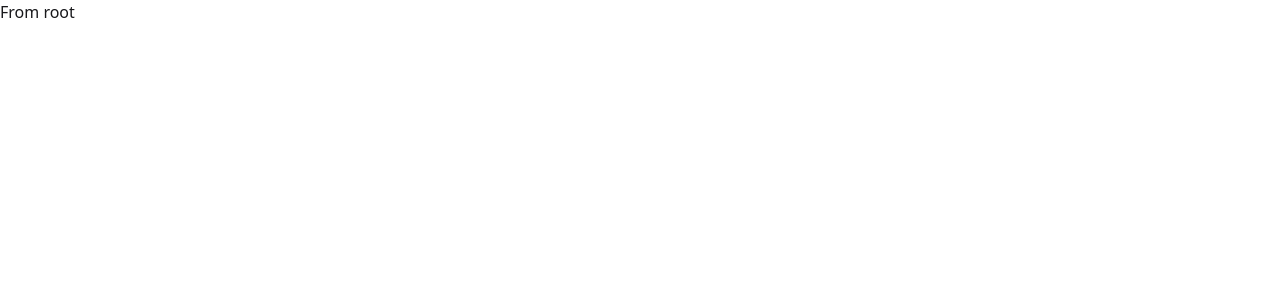
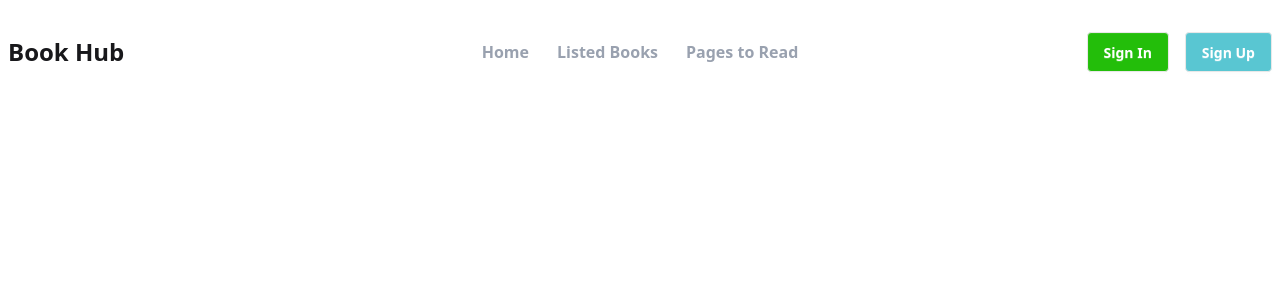
Before and after one commit to tausifislamsheik/Book-Hub, a React (Vite) app: page / in a window 1280 px wide. Shown: the top 300 px of the page. Built offline with nearby package versions, Linux system fonts and the light colour scheme.

Commit message:
Navbar added

```diff
--- a/index.html
+++ b/index.html
@@ -1,10 +1,10 @@
 <!doctype html>
-<html lang="en">
+<html lang="en" data-theme="light">
   <head>
     <meta charset="UTF-8" />
     <link rel="shortcut icon" href="book.png" type="image/x-icon">
     <meta name="viewport" content="width=device-width, initial-scale=1.0" />
-    <title>Vite + React</title>
+    <title>Book Hub</title>
   </head>
   <body>
     <div id="root"></div>
--- /dev/null
+++ b/src/components/Home/Home.jsx
@@ -0,0 +1,9 @@
+const Home = () => {
+    return (
+        <div>
+            <h1>Home section</h1>
+        </div>
+    );
+};
+
+export default Home;
--- /dev/null
+++ b/src/components/Navbar/Navbar.jsx
@@ -0,0 +1,37 @@
+import { NavLink } from "react-router-dom";
+
+const Navbar = () => {
+    const navList = <>
+        <li><NavLink to='/'>Home</NavLink></li>
+        <li><NavLink>Listed Books</NavLink></li>
+        <li><NavLink>Pages to Read</NavLink></li>
+    </>
+    return (
+        <div class="navbar mt-5">
+            <div class="navbar-start">
+                <div class="dropdown">
+                <div tabindex="0" role="button" class="btn btn-ghost lg:hidden">
+                    <svg xmlns="http://www.w3.org/2000/svg" class="h-5 w-5" fill="none" viewBox="0 0 24 24" stroke="currentColor"> <path stroke-linecap="round" stroke-linejoin="round" stroke-width="2" d="M4 6h16M4 12h8m-8 6h16" /> </svg>
+                </div>
+                <ul
+                    tabindex="0"
+                    class="menu menu-sm dropdown-content bg-base-100 rounded-box z-1 mt-3 w-52 p-2 shadow">
+                    {navList}
+                </ul>
+                </div>
+                <p class="cursor-pointer font-bold text-2xl">Book Hub</p>
+            </div>
+            <div class="navbar-center hidden lg:flex">
+                <ul class="gap-7 menu-horizontal px-1 font-semibold text-gray-400">
+                {navList}
+                </ul>
+            </div>
+            <div class="navbar-end gap-4">
+                <button class="btn bg-[#23BE0A] text-white">Sign In</button>
+                <button class="btn bg-[#59C6D2] text-white">Sign Up</button>
+            </div>
+        </div>
+    );
+};
+
+export default Navbar;
--- a/src/components/Root/Root.jsx
+++ b/src/components/Root/Root.jsx
@@ -1,7 +1,9 @@
+import Navbar from "../Navbar/Navbar";
+
 const Root = () => {
     return (
-        <div>
-            <h1>From root</h1>
+        <div className="max-w-7xl mx-auto">
+            <Navbar></Navbar>
         </div>
     );
 };
```
Also changed, not shown: src/main.jsx (+7 -0 lines).
